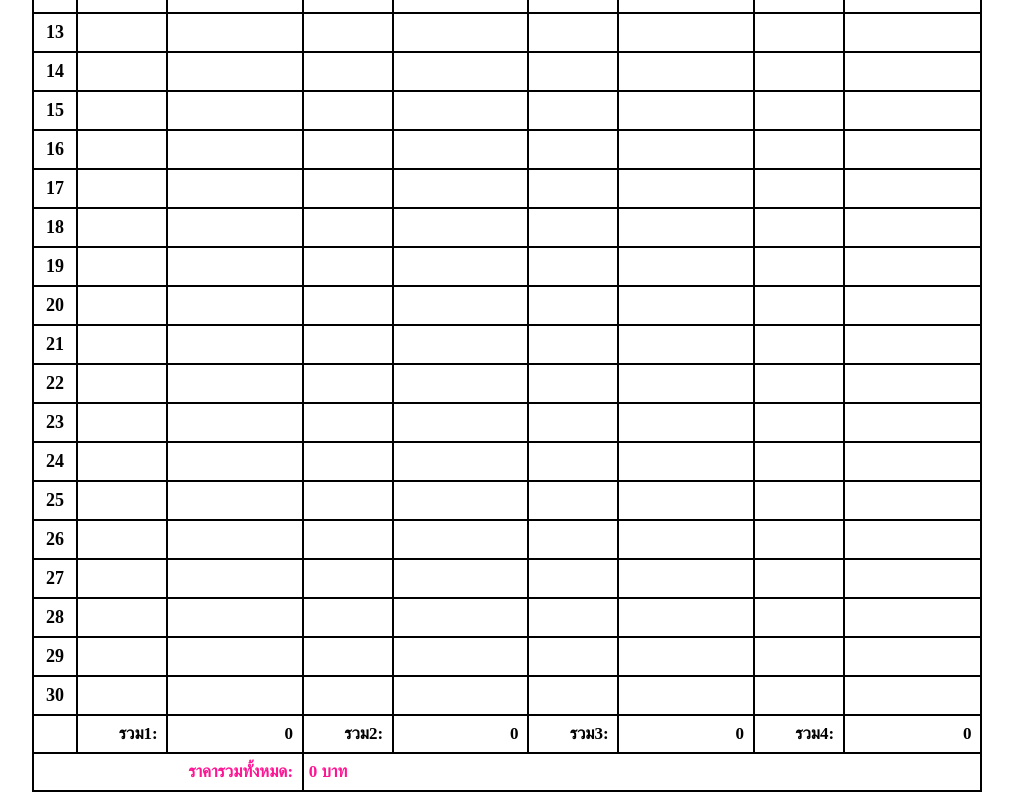
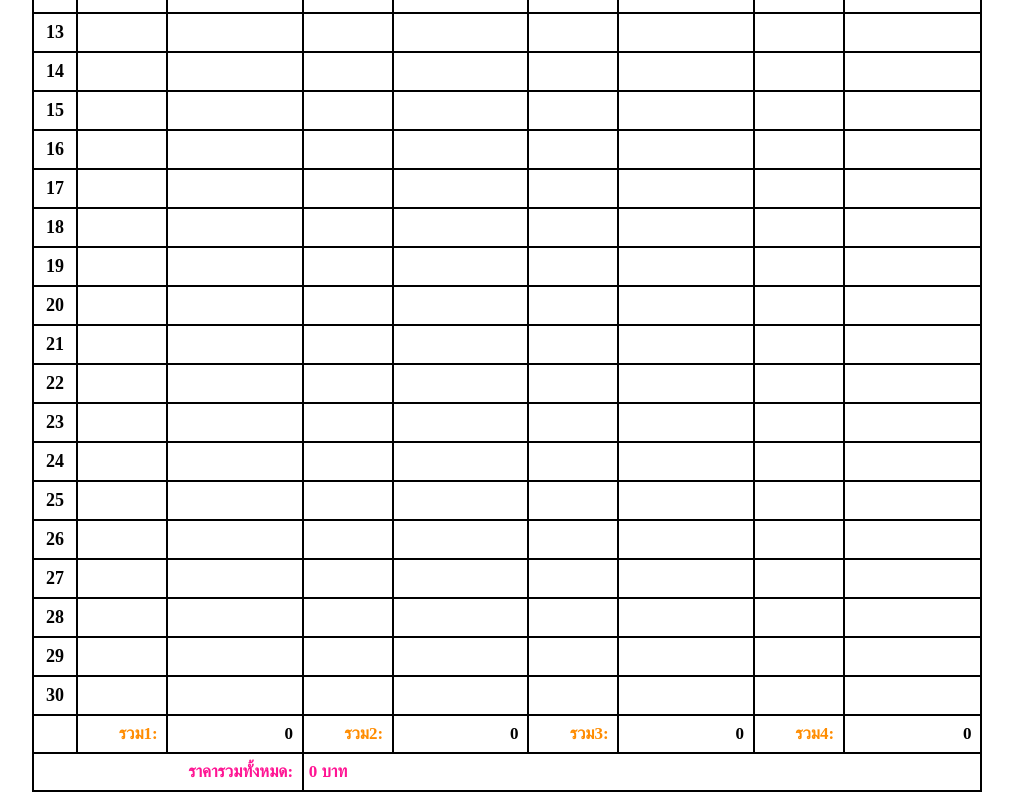
Before and after one commit to adolf6314/calculate-lot, a plain HTML site: page index.html in a window 1280 px wide. Shown: the part 539-1339 px from the top of the page, without its empty margins (133-1146 px from the left). Drawn offline with Linux system fonts and the light colour scheme.

Commit message:
latest finally

```diff
--- a/index.html
+++ b/index.html
@@ -42,25 +42,25 @@
     <div id="body-lot"></div>
     <div class="container-grid bdr-nt-2 fw-bold">
       <div class="col-1 bdr-ntlb-2 pt-1x pb-1x"></div>
-      <div class="col-2 bdr-ntlb-2 fs-17 pt-1x pb-1x text-end">
+      <div class="col-2 bdr-ntlb-2 fs-17 pt-1x pb-1x text-end c-darkorange">
         รวม1:&nbsp;&nbsp;
       </div>
       <div class="col-3 bdr-ntlb-2 fs-17 pt-1x pb-1x text-end overflow-h">
         <span id="col1ForRow">0</span>&nbsp;&nbsp;
       </div>
-      <div class="col-2 bdr-ntlb-2 fs-17 pt-1x pb-1x text-end">
+      <div class="col-2 bdr-ntlb-2 fs-17 pt-1x pb-1x text-end c-darkorange">
         รวม2:&nbsp;&nbsp;
       </div>
       <div class="col-3 bdr-ntlb-2 fs-17 pt-1x pb-1x text-end overflow-h">
         <span id="col2ForRow">0</span>&nbsp;&nbsp;
       </div>
-      <div class="col-2 bdr-ntlb-2 fs-17 pt-1x pb-1x text-end">
+      <div class="col-2 bdr-ntlb-2 fs-17 pt-1x pb-1x text-end c-darkorange">
         รวม3:&nbsp;&nbsp;
       </div>
       <div class="col-3 bdr-ntlb-2 fs-17 pt-1x pb-1x text-end overflow-h">
         <span id="col3ForRow">0</span>&nbsp;&nbsp;
       </div>
-      <div class="col-2 bdr-ntlb-2 fs-17 pt-1x pb-1x text-end">
+      <div class="col-2 bdr-ntlb-2 fs-17 pt-1x pb-1x text-end c-darkorange">
         รวม4:&nbsp;&nbsp;
       </div>
       <div class="col-3 fs-17 pt-1x pb-1x text-end overflow-h">
```
